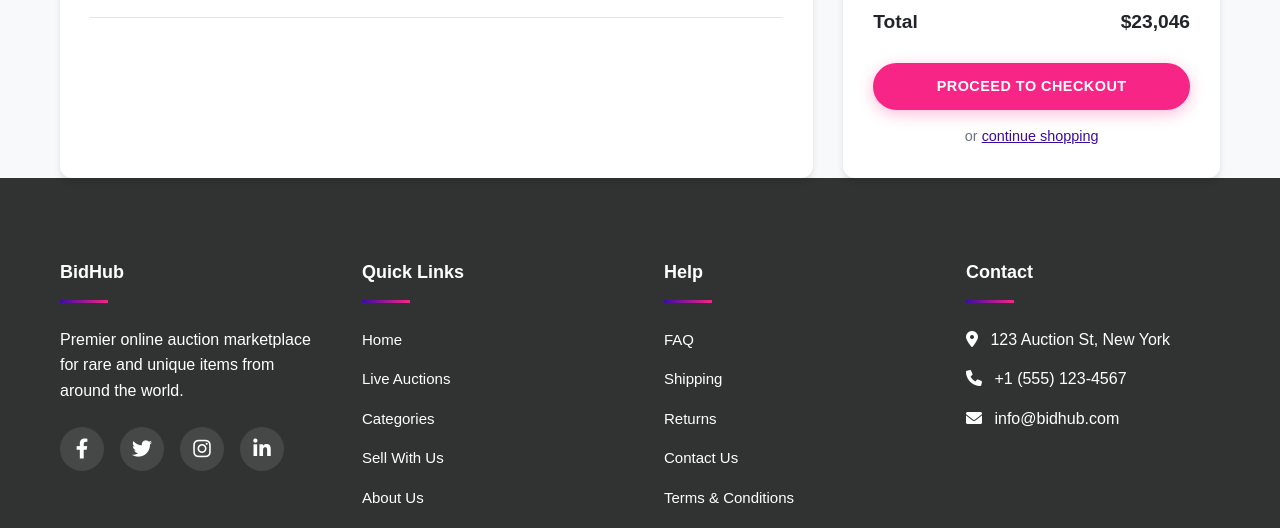
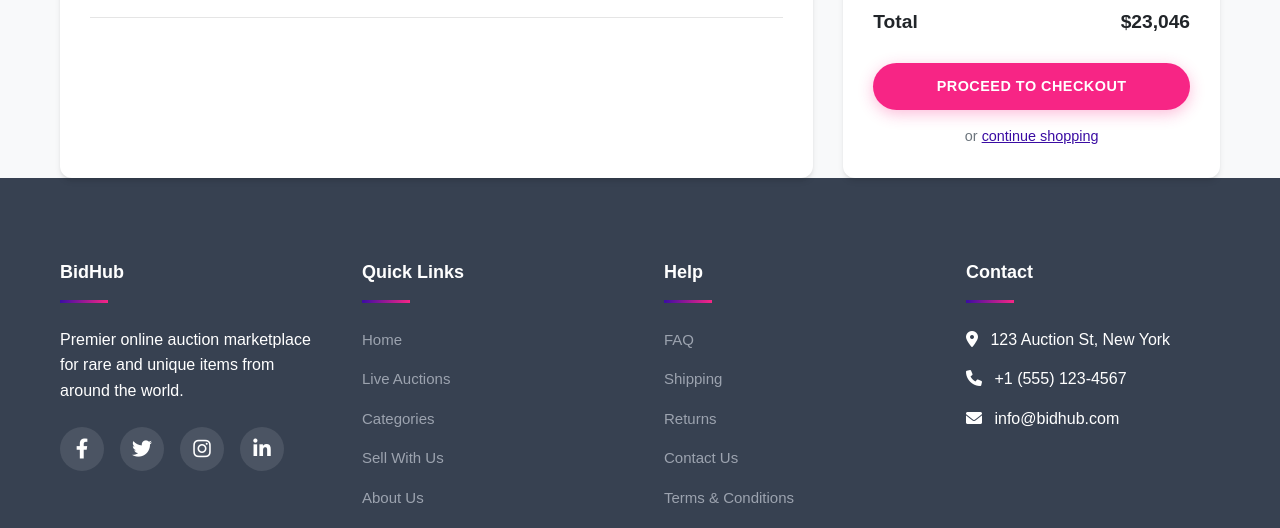
Before and after one commit to RitvikaSavanna/csc-project, a plain HTML site: page cart.html in a window 1280 px wide. Shown: the part 475-1003 px from the top of the page. Drawn offline with Linux system fonts and the light colour scheme.

Commit message:
new changes

```diff
--- a/cart.html
+++ b/cart.html
@@ -17,7 +17,24 @@
       --success: #4ad66d;
       --warning: #ffbe0b;
       --shadow: 0 4px 6px rgba(0, 0, 0, 0.1);
-      --transition: all 0.3s ease;
+      --gray-50: #f9fafb;
+      --gray-100: #f3f4f6;
+      --gray-200: #e5e7eb;
+      --gray-300: #d1d5db;
+      --gray-400: #9ca3af;
+      --gray-500: #6b7280;
+      --gray-600: #4b5563;
+      --gray-700: #374151;
+      --gray-800: #1f2937;
+      --gray-900: #111827;
+      --shadow-xs: 0 1px 2px 0 rgba(0, 0, 0, 0.05);
+      --shadow-sm: 0 1px 3px 0 rgba(0, 0, 0, 0.1), 0 1px 2px -1px rgba(0, 0, 0, 0.1);
+      --shadow: 0 4px 6px -1px rgba(0, 0, 0, 0.1), 0 2px 4px -2px rgba(0, 0, 0, 0.1);
+      --shadow-md: 0 10px 15px -3px rgba(0, 0, 0, 0.1), 0 4px 6px -4px rgba(0, 0, 0, 0.1);
+      --shadow-lg: 0 20px 25px -5px rgba(0, 0, 0, 0.1), 0 8px 10px -6px rgba(0, 0, 0, 0.1);
+      --shadow-xl: 0 25px 50px -12px rgba(0, 0, 0, 0.25);
+      --transition: all 0.3s cubic-bezier(0.4, 0, 0.2, 1);
+
     }
 
     * {
@@ -341,7 +358,7 @@
 
     /* Footer */
     footer {
-      background: #313333;
+      background: var(--gray-700);
       color: white;
       padding: 5rem 0 2rem;
     }
```
Also changed, not shown: categories/jewelry-watches.html (+20 -1 lines).
